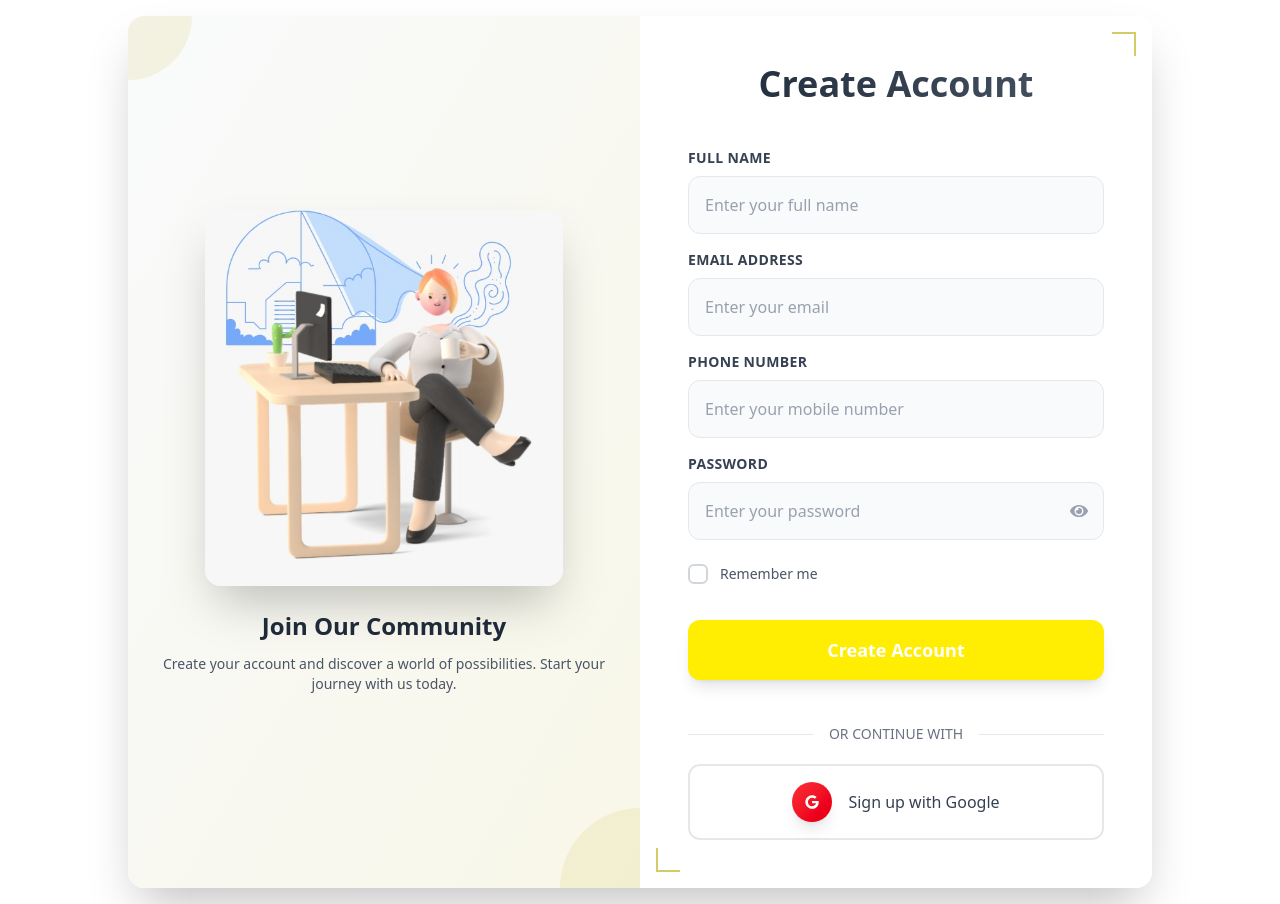
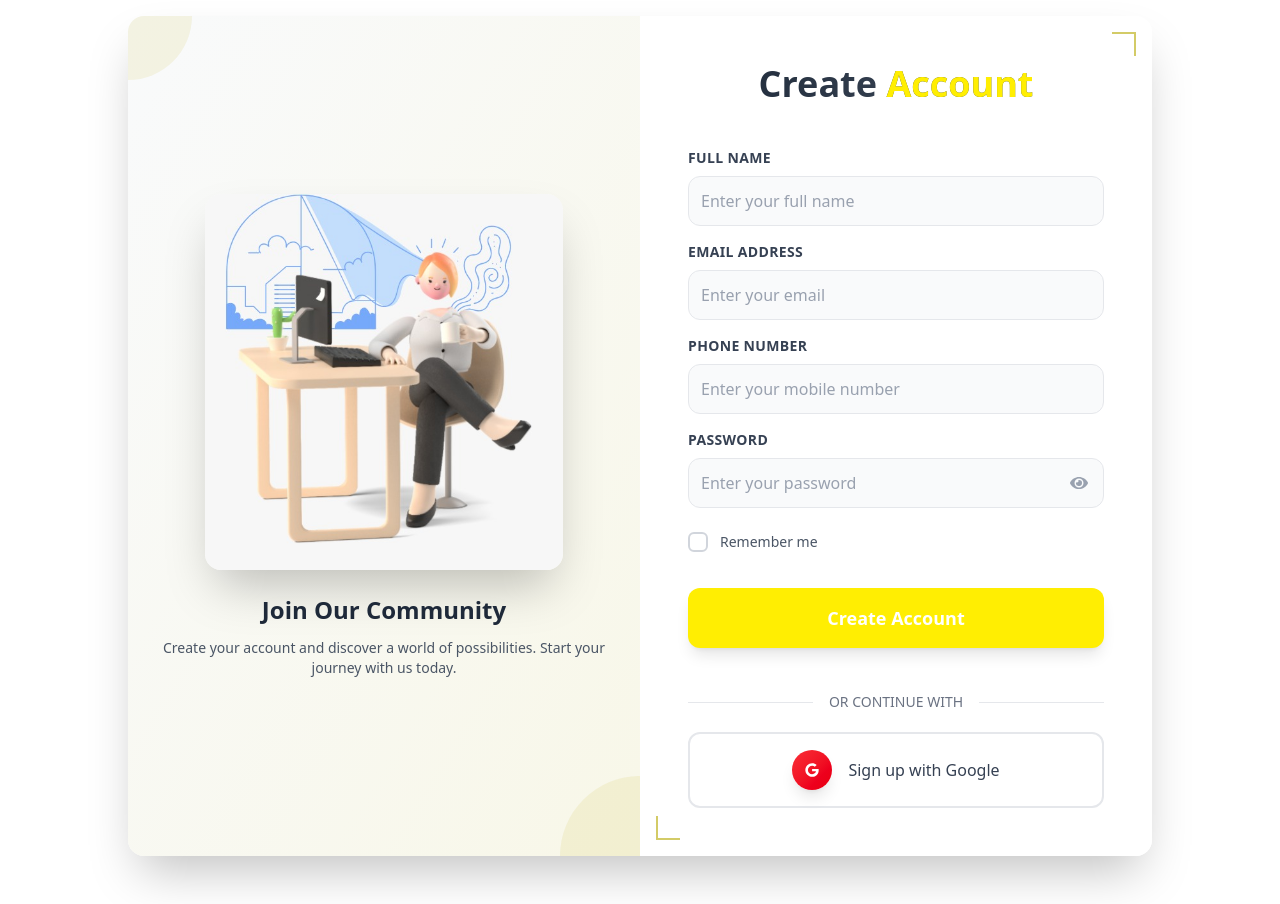
Before and after one commit to shakeeldev1/Car-Rental-Yellow-, a React (Vite) app in the folder frontend/: page /sign-up in a window 1280 px wide. After the commit the page ends 872 px from the top, so only its background shows below. Built offline with nearby package versions, Linux system fonts and the light colour scheme; no server answers.

Commit message:
login & signup update

```diff
--- a/frontend/src/pages/Login.jsx
+++ b/frontend/src/pages/Login.jsx
@@ -61,13 +61,13 @@ export default function LoginPage() {
         >
           <div className="text-center mb-8" data-aos="fade-down">
             <h2 className="text-4xl font-bold text-gray-800 mb-3 bg-gradient-to-r from-gray-800 to-gray-600 bg-clip-text text-transparent">
-              Welcome Back
+              Welcome <span className="text-[#FFEE02]">Back</span>
             </h2>
             <p className="text-gray-600 text-lg">
               Start your journey with us. Don't have an account?{" "}
               <Link
                 to="/sign-up"
-                className="text-[#b6aa03] font-semibold hover:text-[#9a9002] transition-colors duration-300 cursor-pointer underline decoration-2 decoration-[#b6aa03]"
+                className="text-[#b6aa03] font-semibold hover:text-[#FFEE02] transition-colors duration-300 cursor-pointer underline decoration-2 decoration-[#b6aa03] hover:decoration-[#FFEE02]"
               >
                 Sign up
               </Link>
@@ -83,7 +83,7 @@ export default function LoginPage() {
                 <input
                   type="email"
                   name="email"
-                  className="w-full border-1 border-gray-200 bg-gray-50 p-4 pl-12 rounded-xl text-gray-800 focus:outline-none focus:border-[#b6aa03] focus:bg-white transition-all duration-300 shadow-sm hover:border-gray-300"
+                  className="w-full border-1 border-gray-200 bg-gray-50 p-3 pl-12 rounded-xl text-gray-800 focus:outline-none focus:border-[#b6aa03] focus:bg-white transition-all duration-300 shadow-sm hover:border-gray-300"
                   placeholder="Enter your email"
                   value={formData.email}
                   onChange={handleChange}
@@ -100,7 +100,7 @@ export default function LoginPage() {
                 <input
                   type={showPassword ? "text" : "password"}
                   name="password"
-                  className="w-full border-1 border-gray-200 bg-gray-50 p-4 pl-12 pr-12 rounded-xl text-gray-800 focus:outline-none focus:border-[#b6aa03] focus:bg-white transition-all duration-300 shadow-sm hover:border-gray-300"
+                  className="w-full border-1 border-gray-200 bg-gray-50 p-3 pl-12 pr-12 rounded-xl text-gray-800 focus:outline-none focus:border-[#b6aa03] focus:bg-white transition-all duration-300 shadow-sm hover:border-gray-300"
                   placeholder="Enter your password"
                   value={formData.password}
                   onChange={handleChange}
@@ -130,7 +130,7 @@ export default function LoginPage() {
               </div>
               <Link
                 to="/forgot-password"
-                className="text-[#b6aa03] font-semibold cursor-pointer text-sm hover:text-[#9a9002] transition-colors duration-300"
+                className="text-[#b6aa03] font-semibold cursor-pointer text-sm hover:text-[#FFEE02] transition-colors duration-300"
               >
                 Forgot password?
               </Link>
--- a/frontend/src/pages/Signup.jsx
+++ b/frontend/src/pages/Signup.jsx
@@ -109,7 +109,7 @@ export default function RegisterPage() {
               className="text-4xl font-bold text-gary-800 mb-3 bg-gradient-to-r from-gray-800 to-gray-600 bg-clip-text text-transparent"
               data-aos="fade-down"
             >
-              Create Account
+              Create <span className="text-[#FFEE02]">Account</span>
             </h2>
           </div>
 
@@ -122,7 +122,7 @@ export default function RegisterPage() {
                 <input
                   type="text"
                   name="name"
-                  className="w-full border border-gray-200 p-4 rounded-xl text-gray-800 focus:outline-none focus:ring-2 focus:ring-[#b6aa03] focus:border-transparent transition-all duration-200 bg-gray-50 placeholder-gray-400"
+                  className="w-full border border-gray-200 p-3 rounded-xl text-gray-800 focus:outline-none focus:ring-2 focus:ring-[#b6aa03] focus:border-transparent transition-all duration-200 bg-gray-50 placeholder-gray-400"
                   placeholder="Enter your full name"
                   value={formData.name}
                   onChange={handleChange}
@@ -137,7 +137,7 @@ export default function RegisterPage() {
                 <input
                   type="email"
                   name="email"
-                  className="w-full border border-gray-200 p-4 rounded-xl text-gray-800 focus:outline-none focus:ring-2 focus:ring-[#b6aa03] focus:border-transparent transition-all duration-200 bg-gray-50 placeholder-gray-400"
+                  className="w-full border border-gray-200 p-3 rounded-xl text-gray-800 focus:outline-none focus:ring-2 focus:ring-[#b6aa03] focus:border-transparent transition-all duration-200 bg-gray-50 placeholder-gray-400"
                   placeholder="Enter your email"
                   value={formData.email}
                   onChange={handleChange}
@@ -154,7 +154,7 @@ export default function RegisterPage() {
                   name="phone"
                   inputMode="numeric"
                   pattern="[0-9]*"
-                  className="w-full border border-gray-200 p-4 rounded-xl text-gray-800 focus:outline-none focus:ring-2 focus:ring-[#b6aa03] focus:border-transparent transition-all duration-200 bg-gray-50 placeholder-gray-400"
+                  className="w-full border border-gray-200 p-3 rounded-xl text-gray-800 focus:outline-none focus:ring-2 focus:ring-[#b6aa03] focus:border-transparent transition-all duration-200 bg-gray-50 placeholder-gray-400"
                   placeholder="Enter your mobile number"
                   value={formData.phone}
                   onChange={(e) => {
@@ -173,7 +173,7 @@ export default function RegisterPage() {
                   <input
                     type={showPassword ? "text" : "password"}
                     name="password"
-                    className="w-full border border-gray-200 p-4 rounded-xl text-gray-800 focus:outline-none focus:ring-2 focus:ring-[#b6aa03] focus:border-transparent transition-all duration-200 bg-gray-50 placeholder-gray-400 pr-12"
+                    className="w-full border border-gray-200 p-3 rounded-xl text-gray-800 focus:outline-none focus:ring-2 focus:ring-[#b6aa03] focus:border-transparent transition-all duration-200 bg-gray-50 placeholder-gray-400 pr-12"
                     placeholder="Enter your password"
                     value={formData.password}
                     onChange={handleChange}
```
